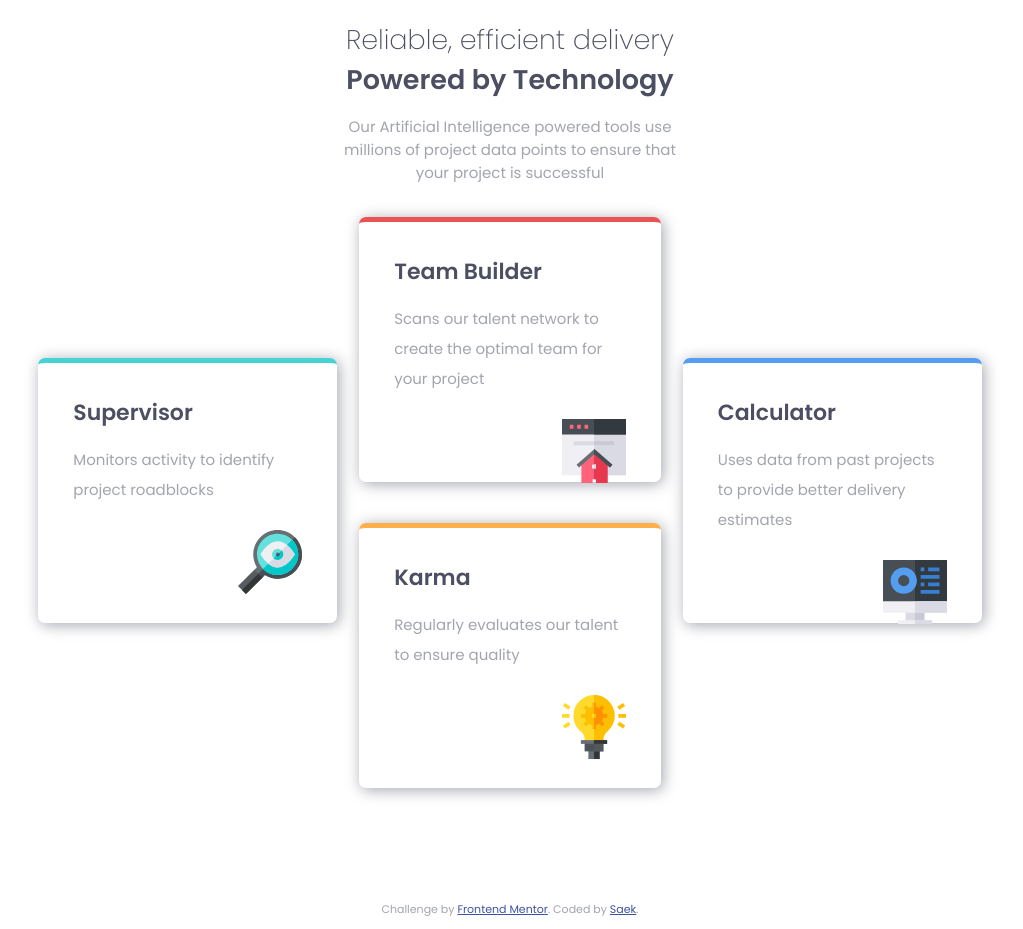
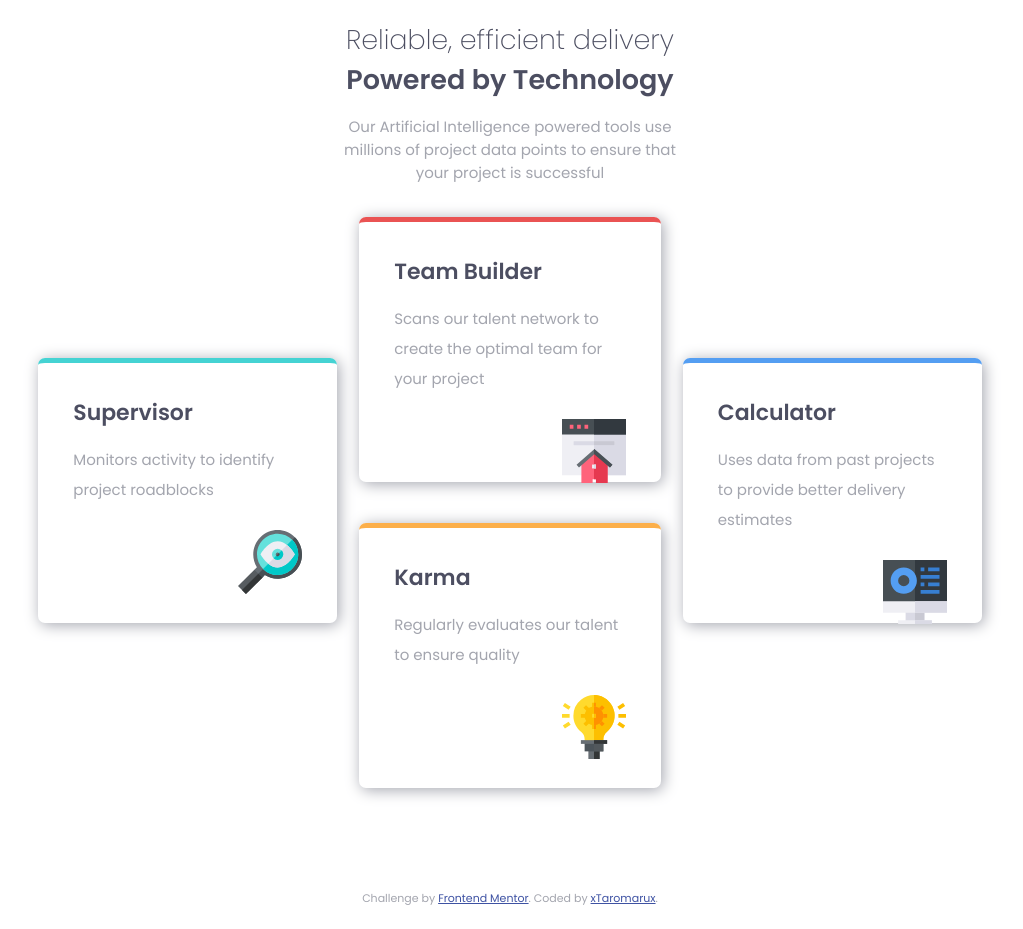
Before and after one commit to xTaromarux/Four-card-feature-section, a plain HTML site: page index.html in a window 1280 px wide. Shown: the whole page, without its empty margins (130-1153 px from the left). After the commit the page ends 907 px from the top, so only its background shows below. Drawn offline with Linux system fonts and the light colour scheme.

Commit message:
Update index.html

```diff
--- a/index.html
+++ b/index.html
@@ -47,10 +47,10 @@
   </div>
 
   <footer>
-    <p class="attribution">
-      Challenge by <a href="https://www.frontendmentor.io?ref=challenge" target="_blank">Frontend Mentor</a>.
-      Coded by <a href="#">Saek</a>.
-    </p>
+    <div class="attribution">
+    Challenge by <a href="https://www.frontendmentor.io?ref=challenge" target="_blank">Frontend Mentor</a>.
+    Coded by <a href="https://github.com/xTaromarux">xTaromarux</a>.
+  </div>
   </footer>
 </body>
 </html>
```
